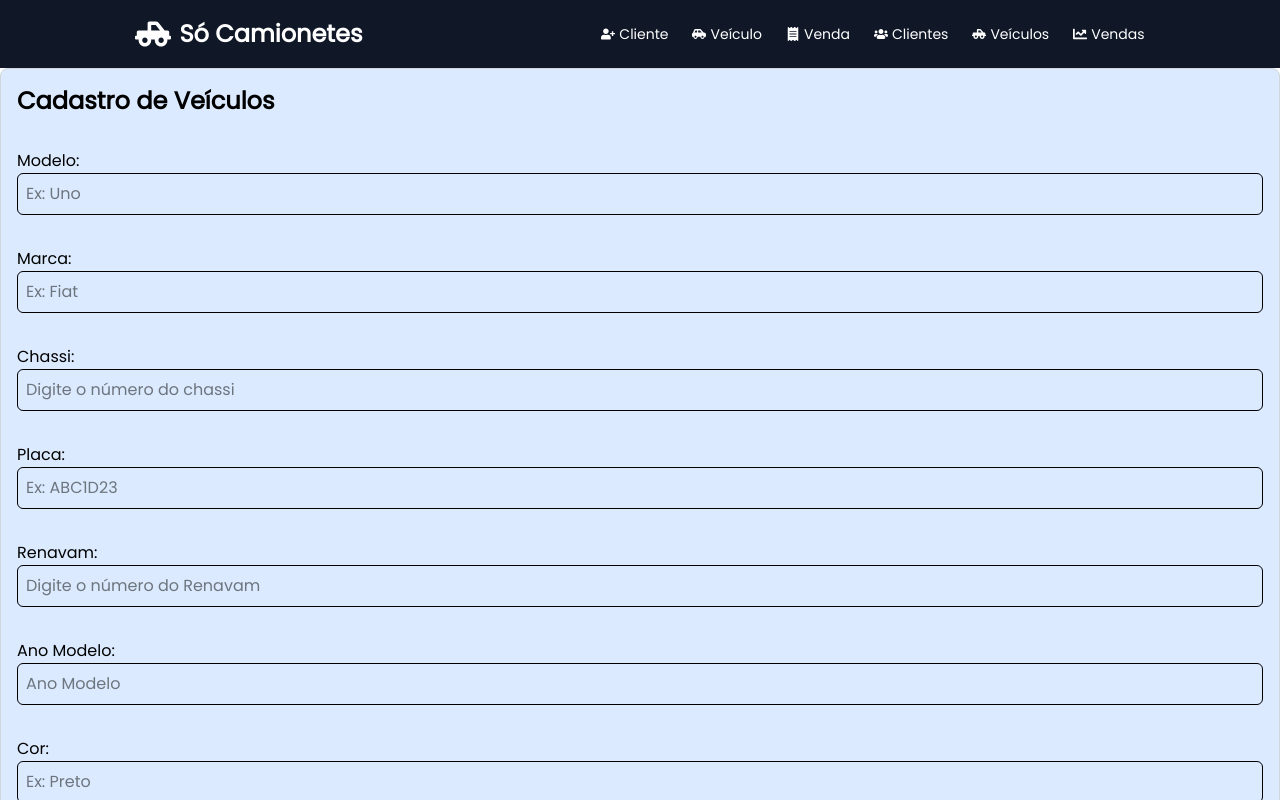
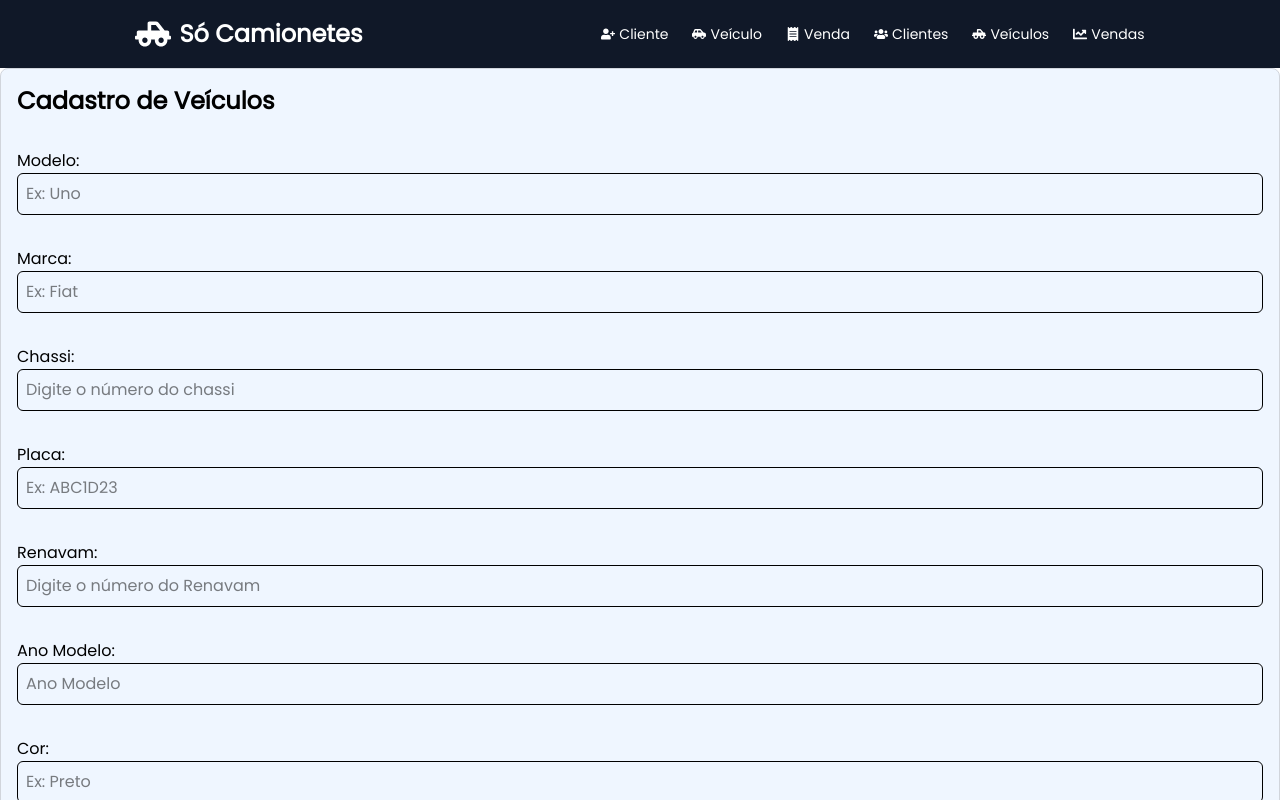
Before and after one commit to joseisaacpy/sistema-revenda-v2, a React (Vite) app in the folder client/: page /cadastro-veiculo in a window 1280 px wide. Shown: the top 800 px of the page. Built offline with nearby package versions, Linux system fonts and the light colour scheme; sample sign-in values are in the browser's storage.

Commit message:
fix: Corrige cores de fundo dos formulários

```diff
--- a/client/src/Pages/CadastroCliente/index.jsx
+++ b/client/src/Pages/CadastroCliente/index.jsx
@@ -132,7 +132,7 @@ const CadastroClientes = () => {
   return (
     <form
       onSubmit={handleSubmit}
-      className="space-y-4 flex flex-col gap-4 border border-gray-300 p-4 rounded-lg bg-blue-100"
+      className="space-y-4 flex flex-col gap-4 border border-gray-300 p-4 rounded-lg bg-blue-50"
       id="pessoaForm"
     >
       <h1 className="text-2xl font-bold">Cadastro de Pessoa</h1>
--- a/client/src/Pages/CadastroVeiculo/index.jsx
+++ b/client/src/Pages/CadastroVeiculo/index.jsx
@@ -87,7 +87,7 @@ const CadastroVeiculos = () => {
   return (
     <form
       onSubmit={handleSubmit}
-      className="space-y-4 flex flex-col gap-4 border border-gray-300 p-4 rounded-lg bg-blue-100"
+      className="space-y-4 flex flex-col gap-4 border border-gray-300 p-4 rounded-lg bg-blue-50"
       id="veiculoForm"
     >
       <h1 className="text-2xl font-bold">Cadastro de Veículos</h1>
```
